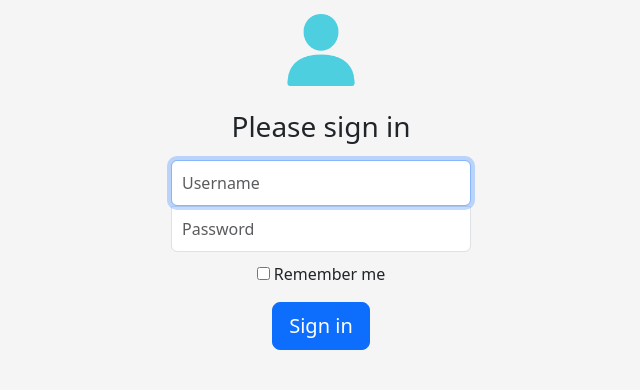
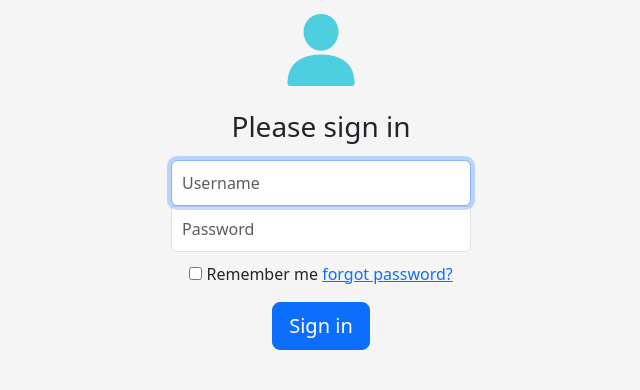
Before and after one commit to R3Z44/Modern, a Django app: page /accounts/login/ in a window 1280 px wide. Shown: the part 218-608 px from the top of the page, without its empty margins (319-959 px from the left). Run offline with Django 4.2, Linux system fonts and the light colour scheme; some libraries are stand-ins or nearby versions.

Commit message:
Password recovery
Password recovery email has been added to project

```diff
--- a/accounts/urls.py
+++ b/accounts/urls.py
@@ -1,5 +1,5 @@
 from django.urls import path
-
+from django.contrib.auth import views as auth_views
 from . import views
 from accounts.views import CustomLoginView
 
@@ -13,4 +13,17 @@ urlpatterns = [
     path('signup/', views.signup_view, name='signup'),
     # signup
     path('login/', CustomLoginView.as_view(), name='login'),
+
+    path('password_reset/', auth_views.PasswordResetView.as_view(),
+         name='reset_password'),
+    path('reset_password_sent/', auth_views.PasswordResetDoneView.as_view(),
+         name='password_reset_done'),
+    path(
+        "reset/<uidb64>/<token>/",
+        auth_views.PasswordResetConfirmView.as_view(),
+        name="password_reset_confirm",
+    ),
+    path('reset_password_complete', auth_views.PasswordResetCompleteView.as_view(),
+         name='password_reset_complete'),
+
 ]
--- a/modern/urls.py
+++ b/modern/urls.py
@@ -34,6 +34,7 @@ urlpatterns = [
     path('', include('website.urls')),
     path('blog/', include('blog.urls')),
     path('accounts/', include('accounts.urls')),
+    path("accounts/", include("django.contrib.auth.urls")),
     path('summernote/', include('django_summernote.urls')),
     path(
         "sitemap.xml",
--- a/templates/accounts/login.html
+++ b/templates/accounts/login.html
@@ -30,6 +30,7 @@
         <label>
           <input type="checkbox" value="remember-me"> Remember me
         </label>
+        <a href="{% url 'accounts:reset_password' %}">forgot password?</a>
       </div>
       <button class="btn btn-lg btn-primary btn-block" type="submit">Sign in</button>
     </form>
```
Also changed, not shown: modern/settings.py (+9 -0 lines).
